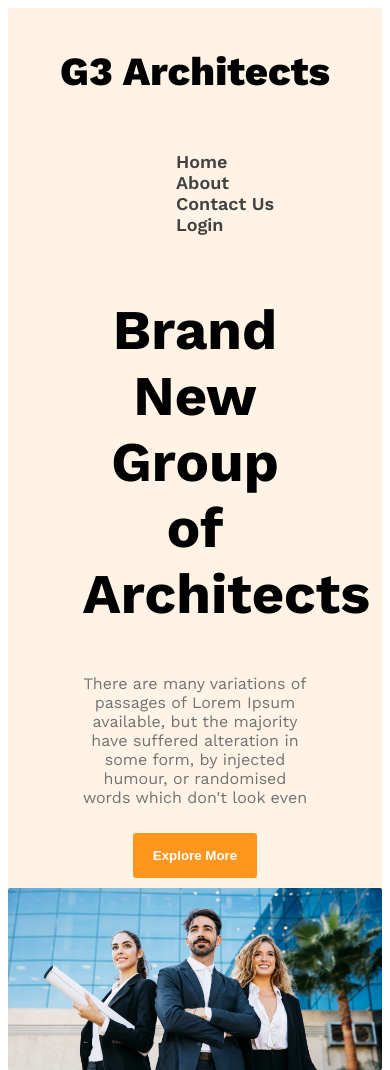
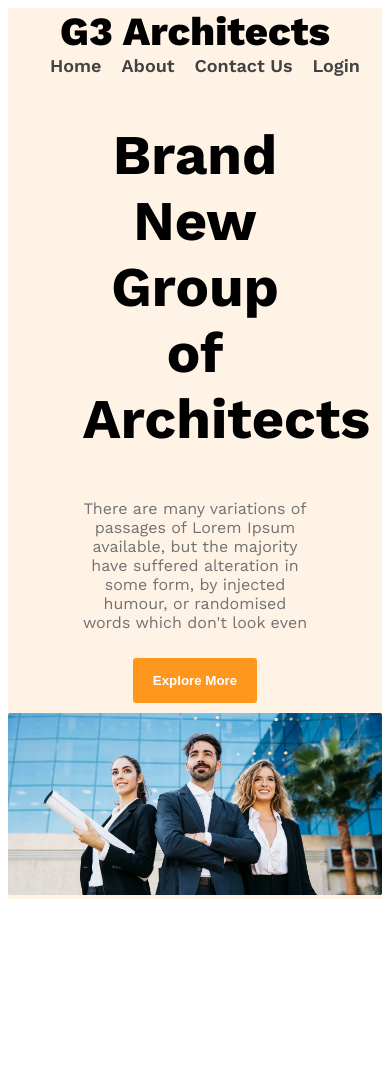
Before and after one commit to abuhayat02/architects-project, a plain HTML site: page index.html in a window 390 px wide. Shown: the top 1070 px of the page. After the commit the page ends 907 px from the top, so only its background shows below. Drawn offline with nearby package versions, Linux system fonts and the light colour scheme.

Commit message:
resopnsive degine

```diff
--- a/style/style.css
+++ b/style/style.css
@@ -79,8 +79,15 @@
 }
 
 @media screen and (max-width:576px) {
-    .disply-flex{
-        display: flex;
+    .navbar{
+        /* display: flex; */
         flex-direction: column;
     }
+    .nav-links , .navbar-title{
+        width: 100%;
+        text-align: center;
+        justify-content: center;
+        margin: 0;
+        padding: 0;
+    }
 }
```
